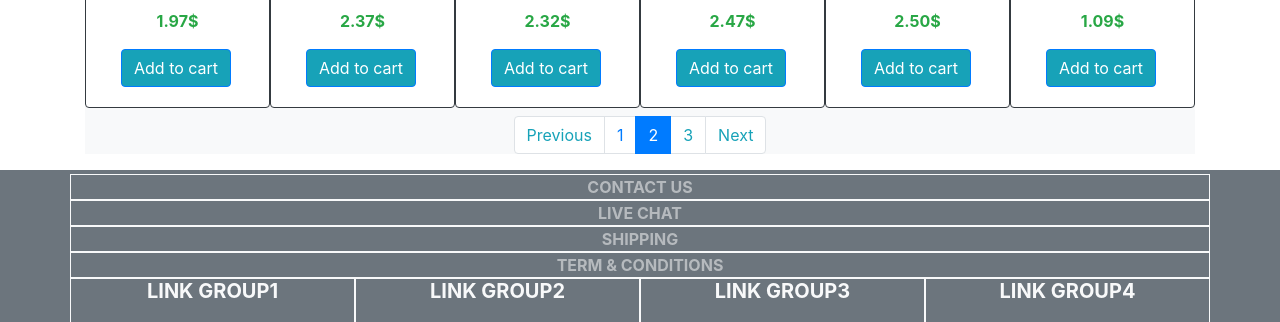
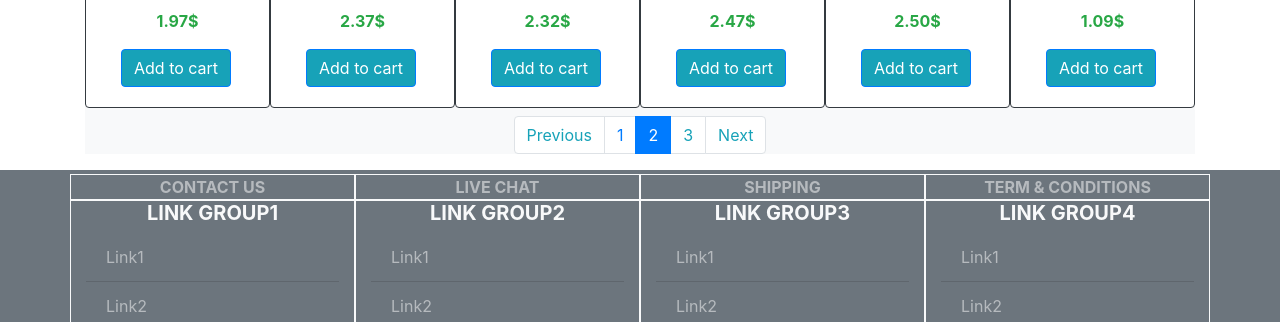
Before and after one commit to mtsh-17/Tea_shop, a plain HTML site: page index.html in a window 1280 px wide. Shown: the part 2608-2930 px from the top of the page. Drawn offline with nearby package versions, Linux system fonts and the light colour scheme.

Commit message:
Add files via upload

```diff
--- a/index.html
+++ b/index.html
@@ -361,11 +361,11 @@
 
     <footer class="footer bg-secondary text-secondary pt-1">
       <div class="container">
-      <div class="row d-none d-lg-block">
-          <a href="#" class="text-uppercaster text-center text-white-50 font-weight-bolder border border-light col-lg col-12 d-block d-lg-block">CONTACT US</a>
-          <a href="#" class="text-uppercaster text-center text-white-50 font-weight-bolder border border-light col-lg col-12 d-block d-lg-block">LIVE CHAT</a>
-          <a href="#" class="text-uppercaster text-center text-white-50 font-weight-bolder border border-light col-lg col-12 d-block d-lg-block">SHIPPING</a>
-          <a href="#" class="text-uppercaster text-center text-white-50 font-weight-bolder border border-light col-lg col-12 d-block d-lg-block">TERM & CONDITIONS</a>
+      <div class="row ">
+          <a href="#" class="text-uppercaster text-center text-white-50 font-weight-bolder border border-light col-lg col-12 d-none d-lg-block">CONTACT US</a>
+          <a href="#" class="text-uppercaster text-center text-white-50 font-weight-bolder border border-light col-lg col-12 d-none d-lg-block">LIVE CHAT</a>
+          <a href="#" class="text-uppercaster text-center text-white-50 font-weight-bolder border border-light col-lg col-12 d-none d-lg-block">SHIPPING</a>
+          <a href="#" class="text-uppercaster text-center text-white-50 font-weight-bolder border border-light col-lg col-12 d-none d-lg-block">TERM & CONDITIONS</a>
         </div>
         <div class="row ">
           <div class="col-lg-3 col-3 d-none d-lg-block border border-light">
```
Also changed, not shown: my_orders.html (+5 -5 lines), product.html (+5 -5 lines), shop.html (+5 -5 lines).
